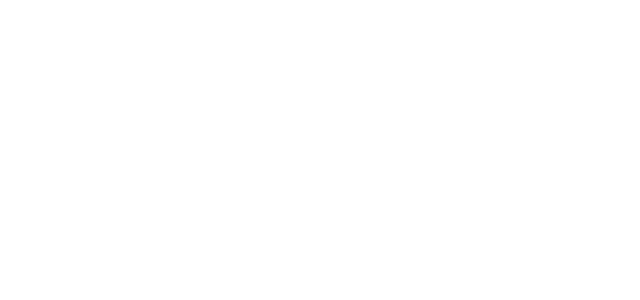
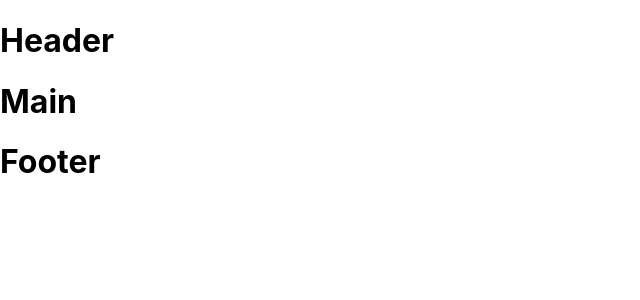
Before and after one commit to enerjaizzzer/chat, a React (Create React App) app: page / in a window 1280 px wide. Shown: the top 300 px of the page, without its empty margins (0-640 px from the left). Built offline with nearby package versions, Linux system fonts and the light colour scheme.

Commit message:
feat: create components

```diff
--- a/src/App.js
+++ b/src/App.js
@@ -1,12 +1,16 @@
 import React, { Component } from 'react';
+
+import Header from './components/header/Header';
+import Main from './components/main/Main';
+import Footer from './components/footer/Footer';
 
 class App extends Component {
   render() {
     return (
       <>
-      {/* <Header />
+      <Header />
       <Main />
-      <Footer /> */}
+      <Footer />
       </>
     );
   }
--- /dev/null
+++ b/src/components/footer/Footer.js
@@ -0,0 +1,11 @@
+import React from 'react';
+
+const Footer = () => {
+  return (
+    <>
+      <h1>Footer</h1>
+    </>
+  )
+}
+
+export default Footer;
--- /dev/null
+++ b/src/components/header/Header.js
@@ -0,0 +1,11 @@
+import React from 'react';
+
+const Header = () => {
+  return (
+    <>
+      <h1>Header</h1>
+    </>
+  )
+}
+
+export default Header;
--- /dev/null
+++ b/src/components/main/Main.js
@@ -0,0 +1,11 @@
+import React from 'react';
+
+const Main = () => {
+  return (
+    <>
+      <h1>Main</h1>
+    </>
+  )
+}
+
+export default Main;
```
